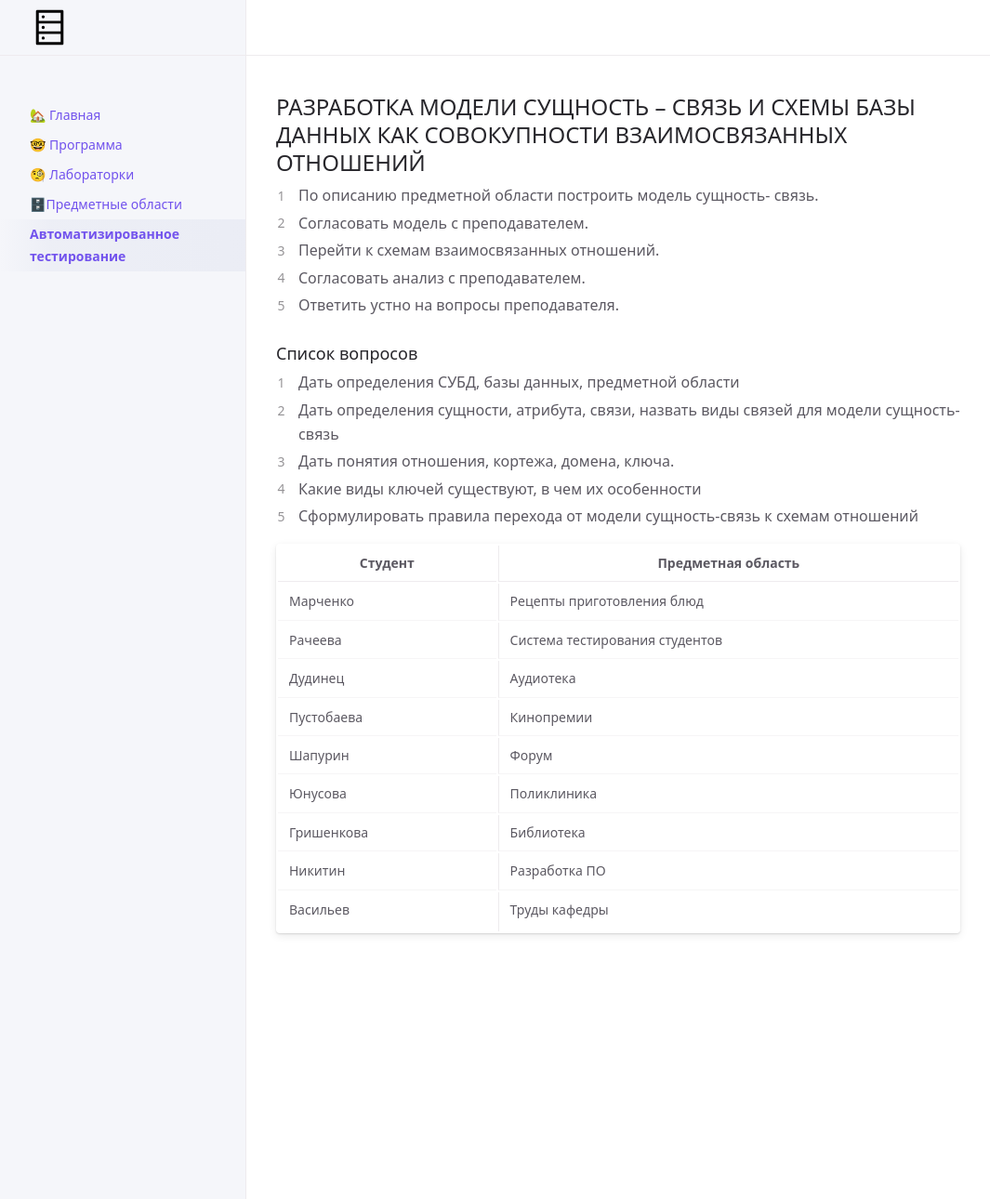
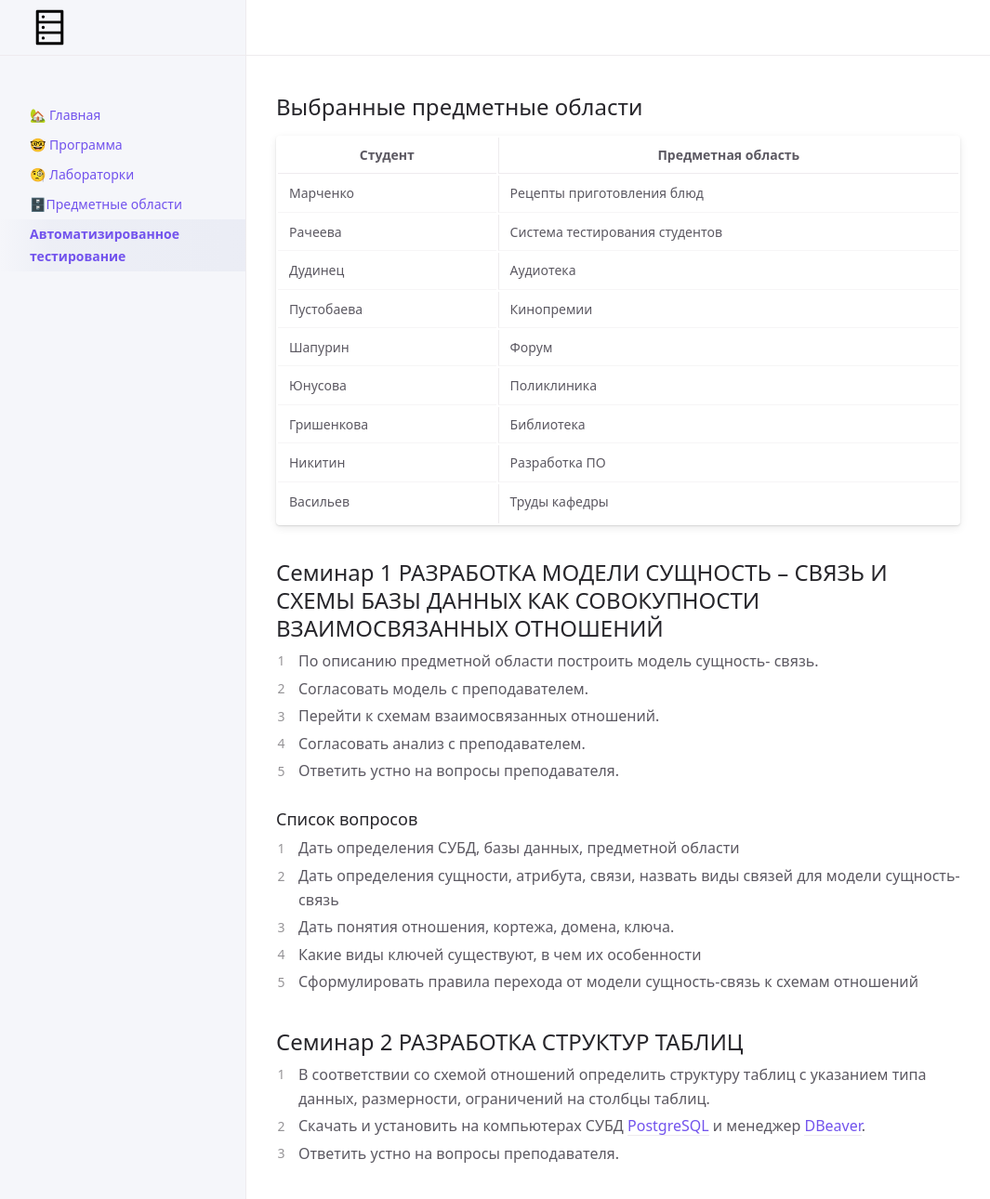
Before and after one commit to Das-dasein/db-lovefield, a Jekyll site: the page built from ta.md, in a window 1280 px wide and 1302 px high. Shown: the top 1290 px of the window at 93% size, without its empty margins (107-1172 px from the left). Built offline with Jekyll 4.4.1, drawn with Linux system fonts in a browser that asks for light colours; our own code applies the rules of GitHub Pages for plain Markdown files; a script that is not in the unit is left out.

Commit message:
Update ta.md

```diff
--- a/ta.md
+++ b/ta.md
@@ -3,7 +3,21 @@ title: Автоматизированное тестирование
 nav_order: 5
 ---
 
-## РАЗРАБОТКА МОДЕЛИ СУЩНОСТЬ – СВЯЗЬ И СХЕМЫ БАЗЫ ДАННЫХ КАК СОВОКУПНОСТИ ВЗАИМОСВЯЗАННЫХ ОТНОШЕНИЙ
+## Выбранные предметные области
+
+| Студент           |Предметная область |
+|------------------|-------------------------------------------------------------|
+|Марченко                  | Рецепты приготовления блюд                                                             |
+|Рачеева                  | Система тестирования студентов                                                             |
+|Дудинец                  | Аудиотека                                                             |
+|Пустобаева               | Кинопремии |
+|Шапурин                  | Форум |
+| Юнусова                 | Поликлиника |
+| Гришенкова              | Библиотека |
+| Никитин                 | Разработка ПО|
+| Васильев                | Труды кафедры |
+
+## Семинар 1 РАЗРАБОТКА МОДЕЛИ СУЩНОСТЬ – СВЯЗЬ И СХЕМЫ БАЗЫ ДАННЫХ КАК СОВОКУПНОСТИ ВЗАИМОСВЯЗАННЫХ ОТНОШЕНИЙ
 1. По описанию предметной области построить модель сущность-
 связь.
 2. Согласовать модель с преподавателем.
@@ -20,15 +34,7 @@ nav_order: 5
 5. Сформулировать правила перехода от модели сущность-связь к
 схемам отношений
 
-
-| Студент           |Предметная область |
-|------------------|-------------------------------------------------------------|
-|Марченко                  | Рецепты приготовления блюд                                                             |
-|Рачеева                  | Система тестирования студентов                                                             |
-|Дудинец                  | Аудиотека                                                             |
-|Пустобаева               | Кинопремии |
-|Шапурин                  | Форум |
-| Юнусова                 | Поликлиника |
-| Гришенкова              | Библиотека |
-| Никитин                 | Разработка ПО|
-| Васильев                | Труды кафедры |
+## Семинар 2 РАЗРАБОТКА СТРУКТУР ТАБЛИЦ
+1. В соответствии со схемой отношений определить структуру таблиц с указанием типа данных, размерности, ограничений на столбцы таблиц.
+2. Скачать и установить на компьютерах СУБД [PostgreSQL](https://www.postgresql.org/download/) и менеджер [DBeaver](https://dbeaver.io/download/).
+3. Ответить устно на вопросы преподавателя.
```
